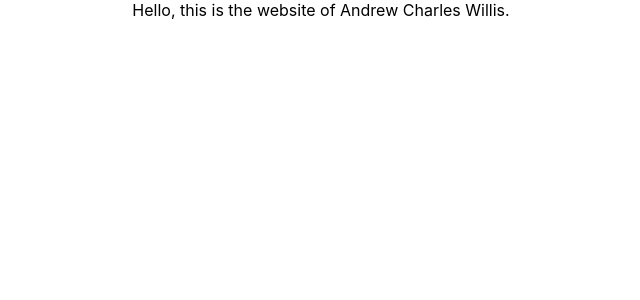
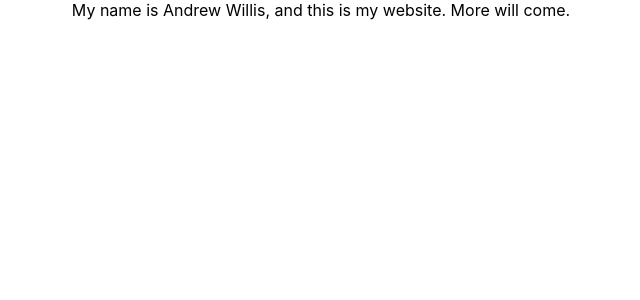
Before and after one commit to AndrewCWillis/awilliswebsite, a React (Create React App) app: page / in a window 1280 px wide. Shown: the top 300 px of the page, without its empty margins (319-959 px from the left). Built offline with nearby package versions, Linux system fonts and the light colour scheme.

Commit message:
update build for gh-pages

```diff
--- a/src/App.js
+++ b/src/App.js
@@ -3,7 +3,7 @@ import './App.css';
 function App() {
   return (
     <div className="App">
-      Hello, this is the website of Andrew Charles Willis.
+      My name is Andrew Willis, and this is my website. More will come.
     </div>
   );
 }
```
